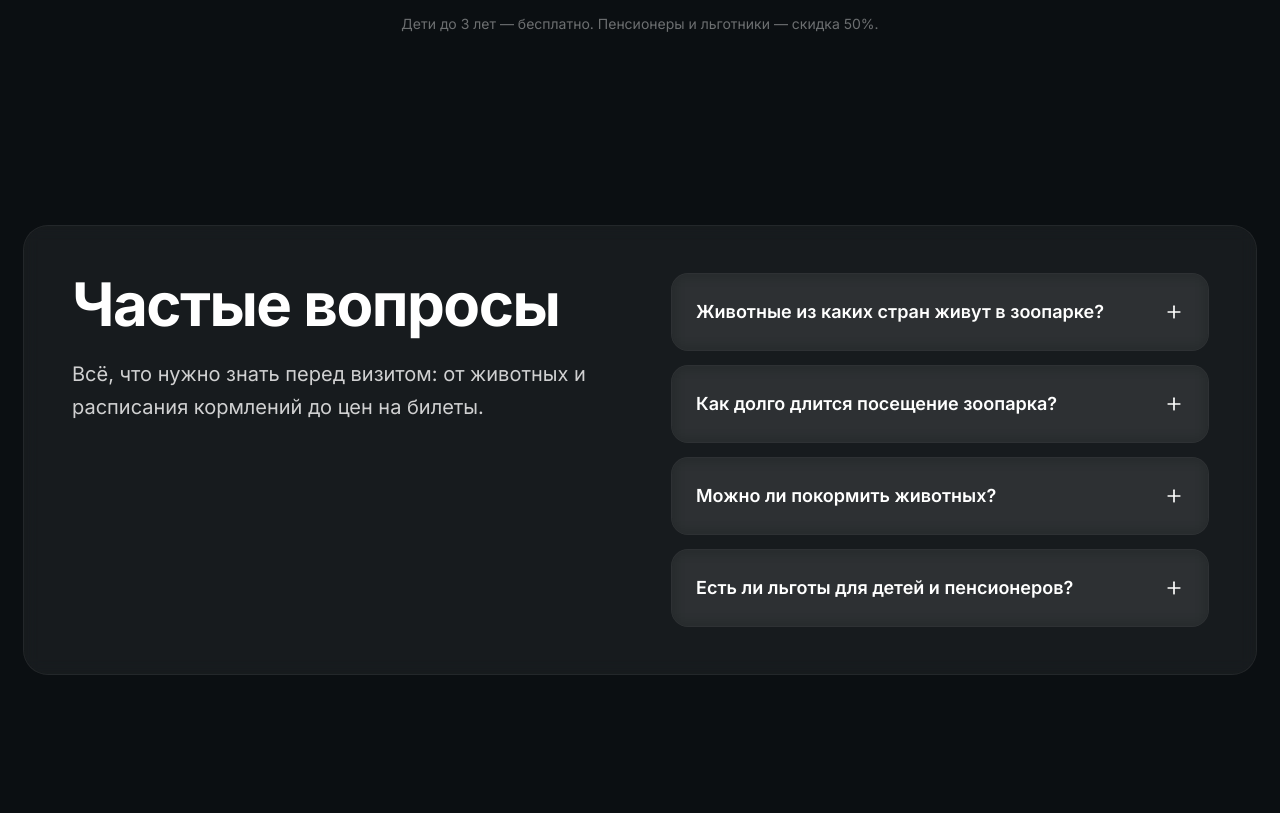
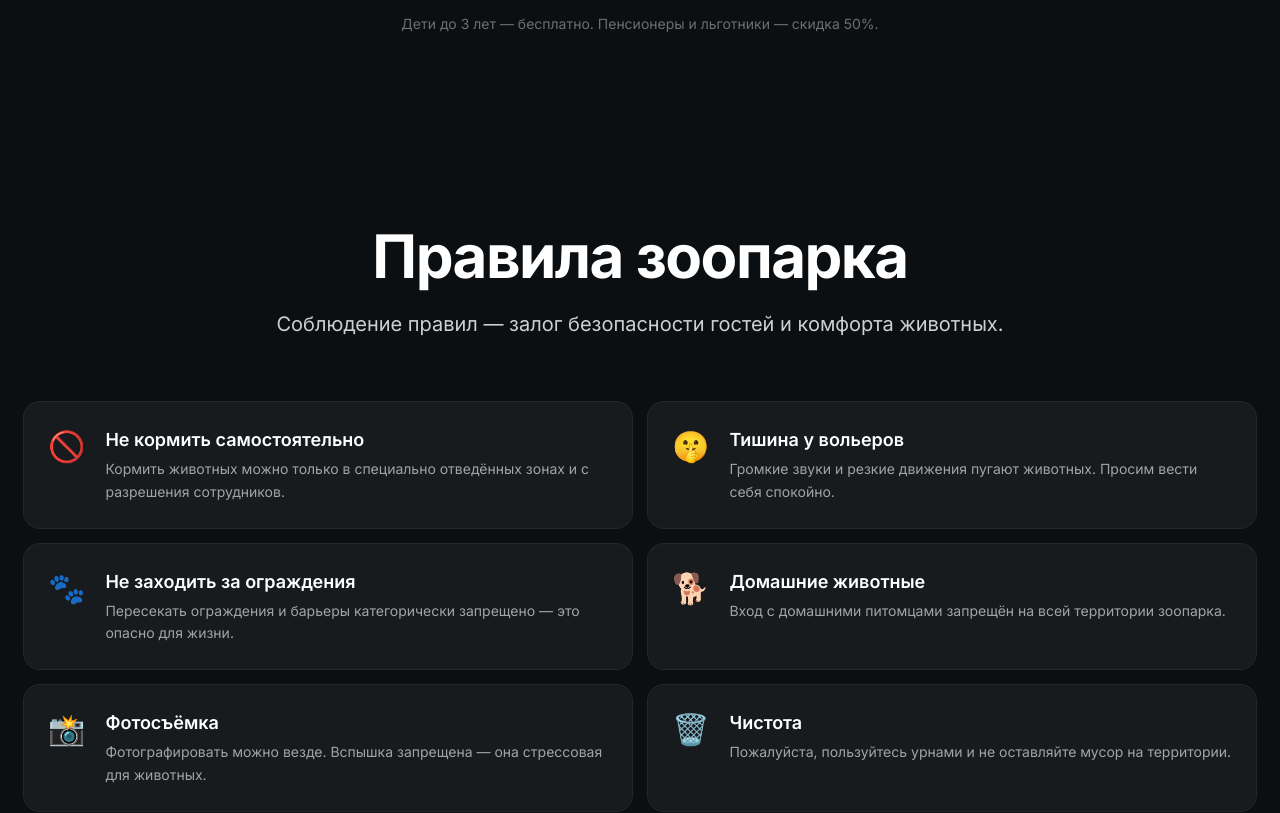
Before and after one commit to pr-poehali-dev/project-aurora-13, a React (Vite) app: page / in a window 1280 px wide. Shown: the part 3940-4753 px from the top of the page. Built offline with nearby package versions, Linux system fonts and the light colour scheme.

Commit message:
Add zoo rules section

```diff
--- a/src/pages/Index.tsx
+++ b/src/pages/Index.tsx
@@ -411,6 +411,37 @@ const Index = () => {
         </div>
       </section>
 
+      {/* Rules Section */}
+      <section className="relative z-10 py-24 px-6">
+        <div className="max-w-7xl mx-auto">
+          <div className="text-center mb-16">
+            <h2 className="text-5xl md:text-6xl font-bold tracking-tight mb-6 text-balance">Правила зоопарка</h2>
+            <p className="text-xl text-white/80 max-w-3xl mx-auto text-pretty">
+              Соблюдение правил — залог безопасности гостей и комфорта животных.
+            </p>
+          </div>
+
+          <div className="grid grid-cols-1 md:grid-cols-2 gap-4">
+            {[
+              { emoji: "🚫", title: "Не кормить самостоятельно", text: "Кормить животных можно только в специально отведённых зонах и с разрешения сотрудников." },
+              { emoji: "🤫", title: "Тишина у вольеров", text: "Громкие звуки и резкие движения пугают животных. Просим вести себя спокойно." },
+              { emoji: "🐾", title: "Не заходить за ограждения", text: "Пересекать ограждения и барьеры категорически запрещено — это опасно для жизни." },
+              { emoji: "🐕", title: "Домашние животные", text: "Вход с домашними питомцами запрещён на всей территории зоопарка." },
+              { emoji: "📸", title: "Фотосъёмка", text: "Фотографировать можно везде. Вспышка запрещена — она стрессовая для животных." },
+              { emoji: "🗑️", title: "Чистота", text: "Пожалуйста, пользуйтесь урнами и не оставляйте мусор на территории." },
+            ].map(({ emoji, title, text }) => (
+              <div key={title} className="flex gap-5 rounded-2xl bg-white/5 ring-1 ring-white/10 backdrop-blur p-6">
+                <div className="text-3xl flex-shrink-0 mt-0.5">{emoji}</div>
+                <div>
+                  <div className="font-semibold text-lg mb-1">{title}</div>
+                  <div className="text-white/60 text-sm leading-relaxed">{text}</div>
+                </div>
+              </div>
+            ))}
+          </div>
+        </div>
+      </section>
+
       {/* FAQ Section */}
       <section className="relative z-10 py-24 px-6">
         <div className="max-w-7xl mx-auto">
```
